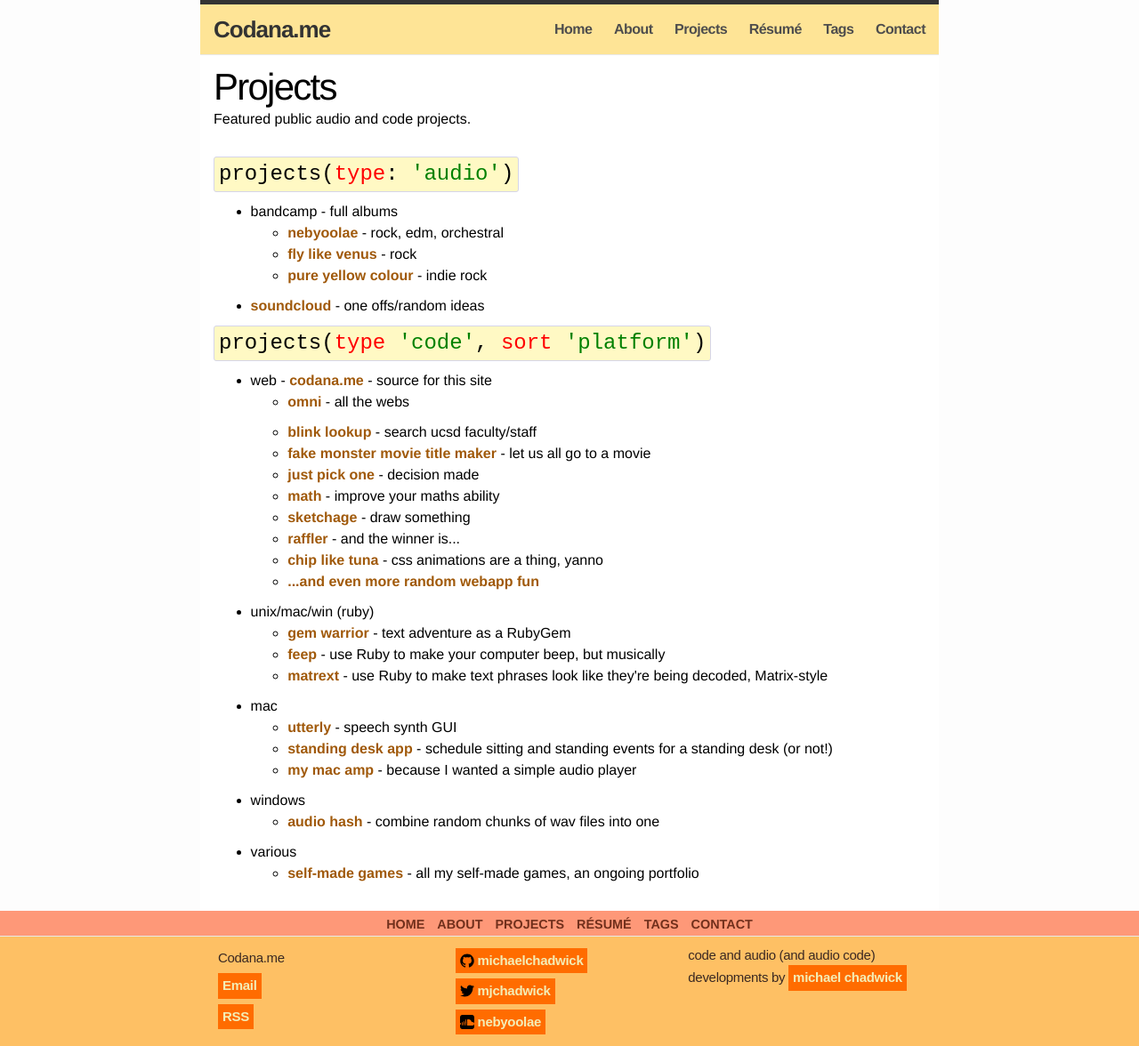
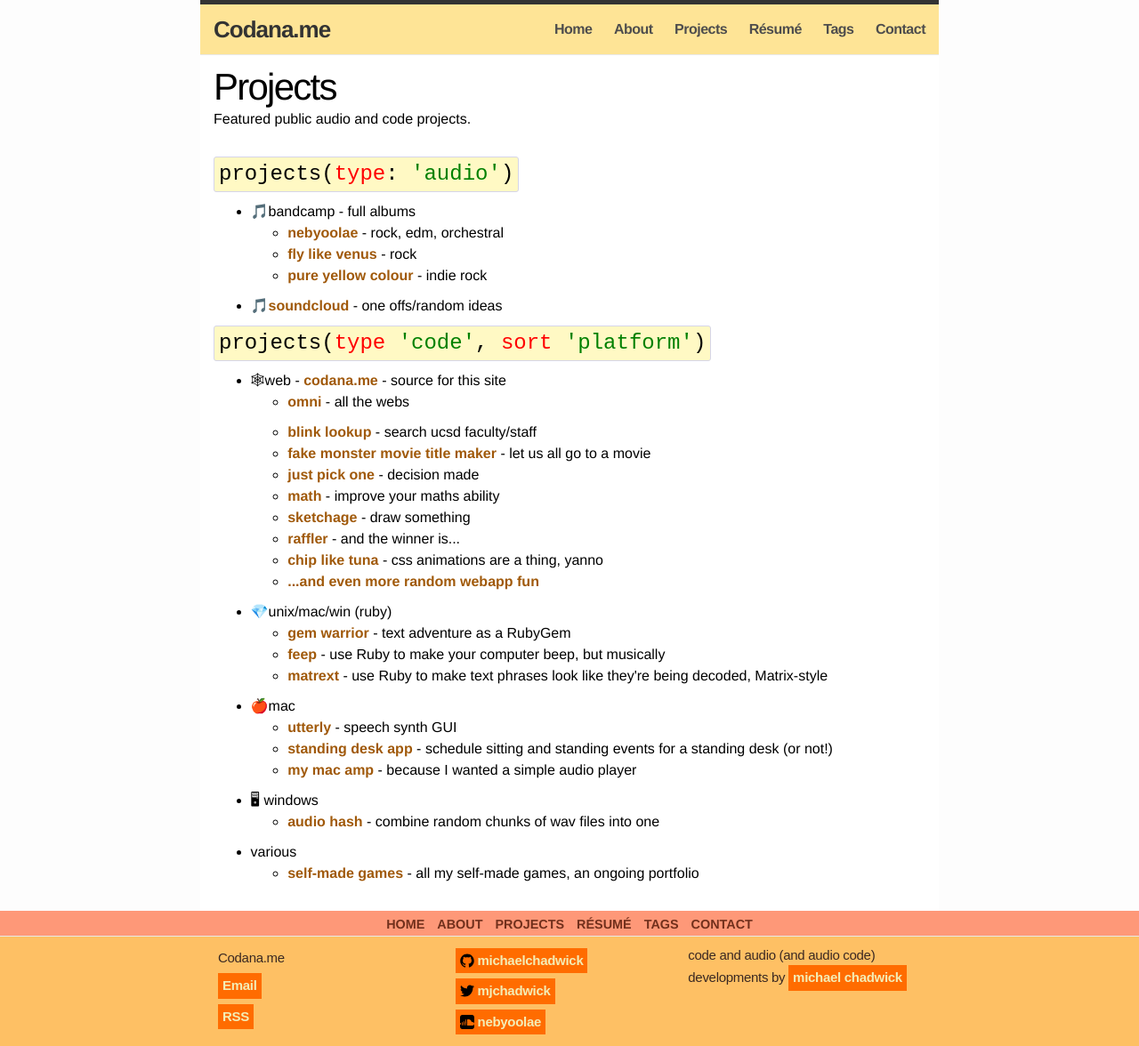
Before and after one commit to michaelchadwick/codana.me, a Jekyll site: the page built from projects/index.html, in a window 1280 px wide. Shown: the whole page at 89% size. Built offline with Jekyll 4.4.1, drawn with Linux system fonts in a browser that asks for light colours; nearby versions of some CDN libraries.

Commit message:
added emoji because reasons

```diff
--- a/projects/index.html
+++ b/projects/index.html
@@ -8,19 +8,19 @@
 
   <code class="header">projects(<span class="param">type</span>: <span class="value">'audio'</span>)</code>
   <ul>
-    <li>bandcamp - full albums
+    <li>🎵bandcamp - full albums
       <ul>
         <li><a href="{{ site.bc_neb_link }}">nebyoolae</a> - rock, edm, orchestral</li>
         <li><a href="{{ site.bc_flv_link }}">fly like venus</a> - rock</li>
         <li><a href="{{ site.bc_pyc_link }}">pure yellow colour</a> - indie rock</li>
       </ul>
     </li>
-    <li><a href="{{ site.sc_link }}">soundcloud</a> - one offs/random ideas</li>
+    <li>🎵<a href="{{ site.sc_link }}">soundcloud</a> - one offs/random ideas</li>
   </ul>
 
   <code class="header">projects(<span class="param">type</span> <span class="value">'code'</span>, <span class="param">sort</span> <span class="value">'platform'</span>)</code>
   <ul>
-    <li>web - <a href="{{ site.gh_link }}/codana.me">codana.me</a> - source for this site
+    <li>🕸web - <a href="{{ site.gh_link }}/codana.me">codana.me</a> - source for this site
       <ul>
         <li><a href="http://omni.codana.me">omni</a> - all the webs</li>
       </ul>
@@ -36,7 +36,7 @@
       </ul>
     </li>
 
-    <li>unix/mac/win (ruby)
+    <li>💎unix/mac/win (ruby)
       <ul>
         <li><a href="http://gw.codana.me">gem warrior</a> - text adventure as a RubyGem</li>
         <li><a href="{{ site.gh_link }}/feep">feep</a> - use Ruby to make your computer beep, but musically</li>
@@ -44,7 +44,7 @@
       </ul>
     </li>
 
-    <li>mac
+    <li>🍎mac
       <ul>
         <li><a href="{{ site.gh_link }}/utterly">utterly</a> - speech synth GUI</li>
         <li><a href="http://sda.codana.me">standing desk app</a> - schedule sitting and standing events for a standing desk (or not!)</li>
@@ -52,7 +52,7 @@
       </ul>
     </li>
 
-    <li>windows
+    <li>🖥 windows
       <ul>
         <li><a href="{{ site.gh_link }}/audiohash-win/releases">audio hash</a> - combine random chunks of wav files into one</li>
       </ul>
```
